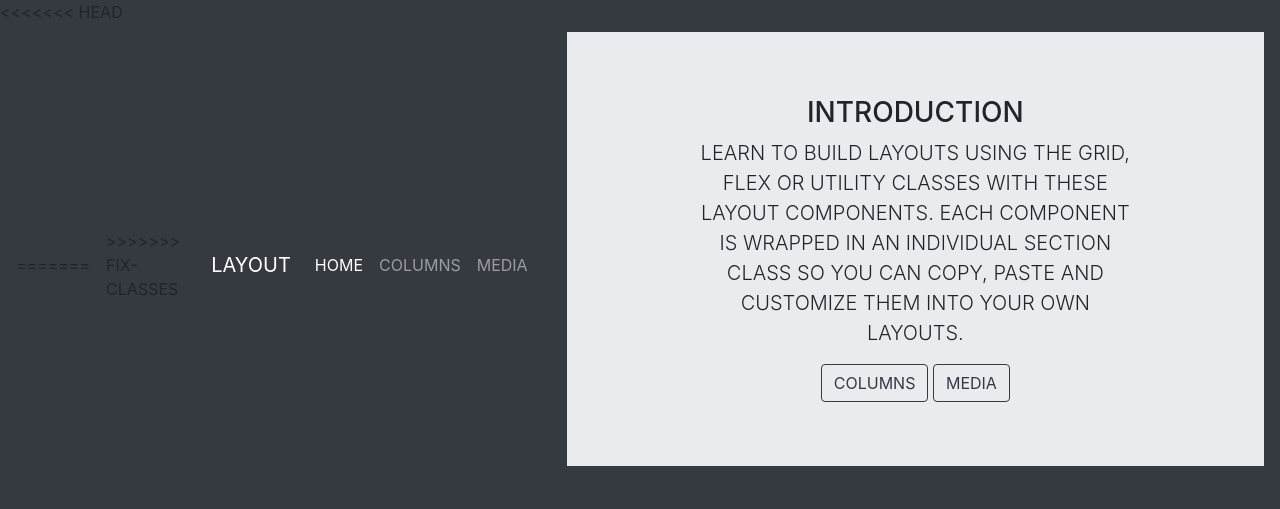
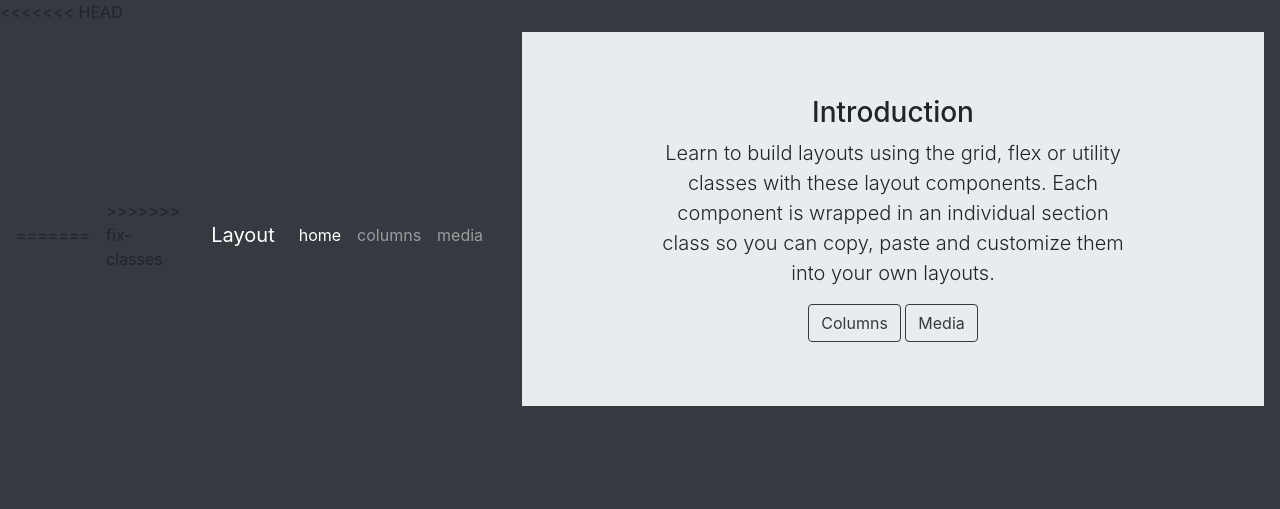
Before and after one commit to LPurobi/learning-git, a plain HTML site: page docs/index.html in a window 1280 px wide. Drawn offline with nearby package versions, Linux system fonts and the light colour scheme.

Commit message:
removed text reverse from index page

```diff
--- a/docs/index.html
+++ b/docs/index.html
@@ -16,9 +16,9 @@
   <body class="bg-dark">
     <header id="page-hero" class="site-header d-flex flex-column align-content-between">
 <<<<<<< HEAD
-      <nav class="site-nav family-sans navbar navbar-expand-md bg-dark navbar-dark text-uppercase">
+      <nav class="navbar navbar-expand-md bg-dark navbar-dark">
 =======
-      <nav class=" navbar navbar-expand-md bg-dark navbar-dark text-uppercase">
+      <nav class=" navbar navbar-expand-md bg-dark navbar-dark ">
 >>>>>>> fix-classes
         <div class="container-fluid">
           <button
@@ -43,11 +43,11 @@
         </div>
       </nav>
 
-      <section class="jumbotron jumbotron-fluid d-flex align-items-center text-reverse">
+      <section class="jumbotron jumbotron-fluid d-flex align-items-center ">
         <div class="container text-center">
           <div class="row justify-content-center">
             <div class="col-11 col-sm-10 col-md-8 animated fadeInUp">
-              <h3 class="text-reverse">Introduction</h3>
+              <h3 >Introduction</h3>
               <p class="lead">
                 Learn to build layouts using the grid, flex or utility classes with these layout components. Each component is wrapped in an
                 individual section class so you can copy, paste and customize them into your own layouts.
```
